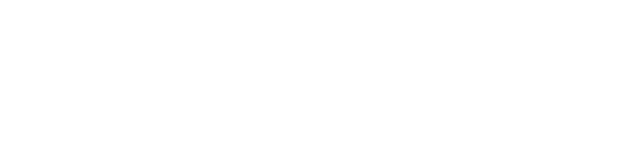
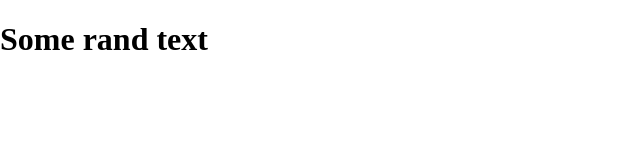
Before and after one commit to AndrDemchuk/git-test, a plain HTML site: page index.html in a window 1280 px wide. Shown: the whole page, without its empty margins (0-640 px from the left). Drawn offline with Linux system fonts and the light colour scheme.

Commit message:
branch2 commit1

```diff
--- a/index.html
+++ b/index.html
@@ -7,5 +7,7 @@
     <title>Document</title>
     <link rel="stylesheet" href="style.css" />
   </head>
-  <body></body>
+  <body>
+    <h1>Some rand text</h1>
+  </body>
 </html>
```
